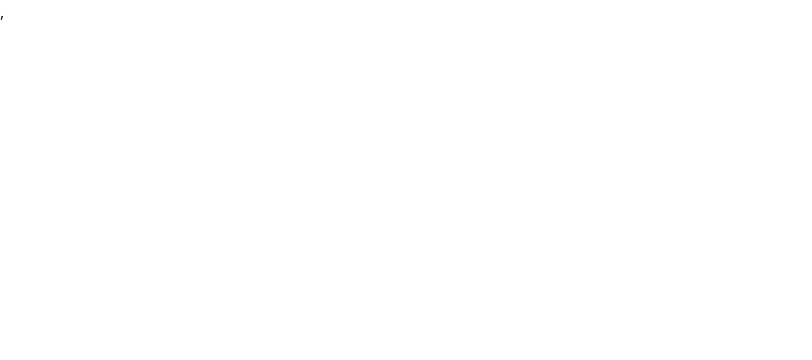
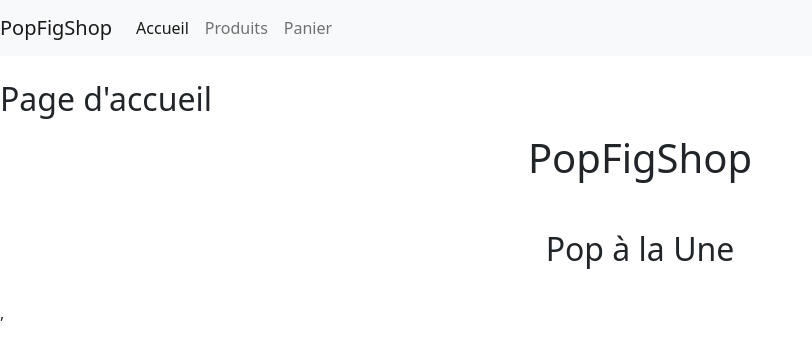
Before and after one commit to Martin-Duconseil/PopFigShopV2, a React (Create React App) app: page /home in a window 1280 px wide. Before the commit this address had no page. Shown: the top 360 px of the page, without its empty margins (0-812 px from the left). Built offline with nearby package versions, Linux system fonts and the light colour scheme.

Commit message:
Navbar V1

```diff
--- a/src/App.js
+++ b/src/App.js
@@ -4,17 +4,20 @@
 import React from 'react';
 import { Link, Outlet } from "react-router-dom";
 import 'bootstrap/dist/css/bootstrap.min.css';
+import HeaderBar from './HeaderBar';
 
 // On appelle les différents fichiers ici
 
 export default function App() {
   return (
       <div>
-        <h1>PopFigShop</h1>
+        {/* <h1>PopFigShop</h1> */}
         <nav>
-          <Link to="/">Accueil</Link>
+          <HeaderBar />
+          <br/>
+          {/* <Link to="/">Accueil</Link>
           <Link to="/products">Produits</Link>
-          <Link to="/cart">Panier</Link>
+          <Link to="/cart">Panier</Link> */}
         </nav>
         <Outlet/>
       </div>
--- /dev/null
+++ b/src/HeaderBar.js
@@ -0,0 +1,23 @@
+import React from 'react';
+import reactDom from 'react-dom';
+import { NavLink } from 'react-router-dom'
+
+
+export default class HeaderBar extends React.Component {
+
+    render() {
+        return <nav class="navbar navbar-expand-lg navbar-light bg-light">
+            <a class="navbar-brand" href="#">PopFigShop</a>
+            <button class="navbar-toggler" type="button" data-toggle="collapse" data-target="#navbarNavAltMarkup" aria-controls="navbarNavAltMarkup" aria-expanded="false" aria-label="Toggle navigation">
+                <span class="navbar-toggler-icon"></span>
+            </button>
+            <div class="collapse navbar-collapse" id="navbarNavAltMarkup">
+                <div class="navbar-nav">
+                    <a class="nav-item nav-link active" href="/home">Accueil</a>
+                    <a class="nav-item nav-link" href="/products">Produits</a>
+                    <a class="nav-item nav-link" href="/cart">Panier</a>
+                </div>
+            </div>
+        </nav>
+    }
+}
--- a/src/index.js
+++ b/src/index.js
@@ -15,7 +15,7 @@ import reportWebVitals from './reportWebVitals';
 import App from './App';
 import Products from "./routes/products";
 import CartPage from './routes/cart';
-
+import Home from './routes/home';
 
 
 ReactDOM.render(
@@ -25,6 +25,7 @@ ReactDOM.render(
         <Route path="/" element={<App />} >
           <Route path="products" element={<Products />} />
           <Route path="cart" element={<CartPage />} />
+          <Route path="home" element={<Home />} />
         </Route>
       </Routes>
     </BrowserRouter>,
--- /dev/null
+++ b/src/routes/home.jsx
@@ -0,0 +1,15 @@
+import { CartProvider } from 'react-use-cart';
+import Search from '../Search';
+
+export default function Products() {
+    return (
+        <div>
+            <h2>Page d'accueil</h2>
+            <h1 className="text-center mt-3">PopFigShop</h1>
+            <br></br>
+            <h2 className="text-center mt-3">Pop à la Une</h2>
+            <br></br>
+
+        </div>
+    );
+  }
--- a/src/routes/products.jsx
+++ b/src/routes/products.jsx
@@ -5,7 +5,6 @@ export default function Products() {
     return (
         <div>
             <h2>Produits</h2>
-
             <CartProvider>
                 <Search/>
             </CartProvider>
```
Also changed, not shown: 20 other files (tests, documents, lock files or other folders).
